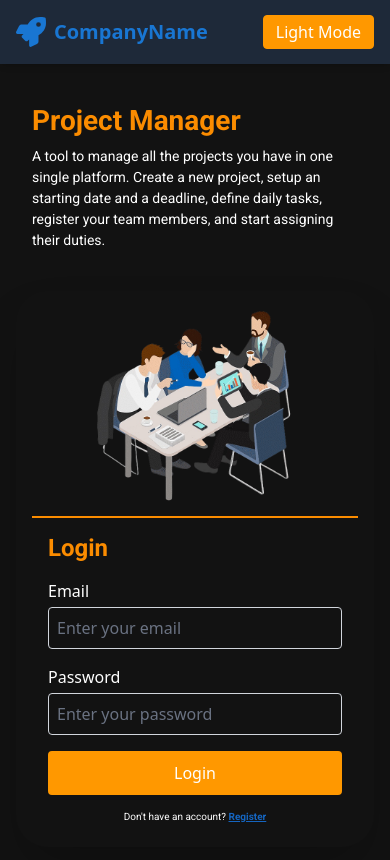
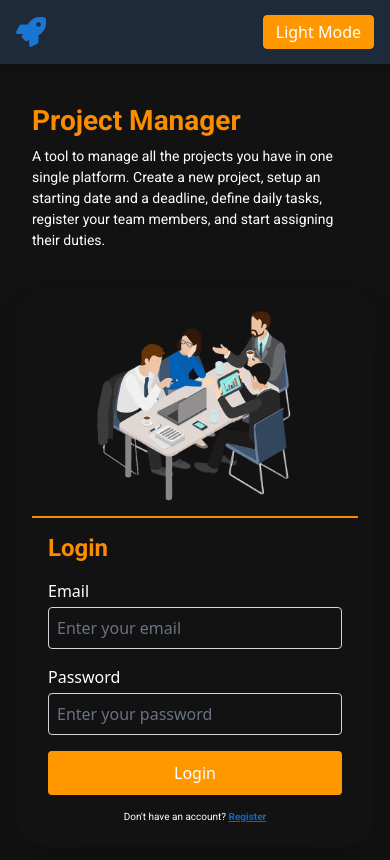
Before and after one commit to martinvega2003/devops-task-manager, a React (Vite) app in the folder client/: page /login in a window 390 px wide. Shown: the top 860 px of the page. Built offline with nearby package versions, Linux system fonts and the light colour scheme.

Commit message:
Fix: Navbar component is now responsive

```diff
--- a/client/src/components/Navbar.jsx
+++ b/client/src/components/Navbar.jsx
@@ -12,7 +12,7 @@ const Navbar = () => {
       {/* Left side: Logo */}
       <div className="flex items-center">
         <FaRocket className="text-primary text-3xl" />
-        <span className="ml-2 text-xl font-bold text-primary">CompanyName</span>
+        <span className="ml-2 text-xl font-bold text-primary hidden sm:block">CompanyName</span>
       </div>
 
       {/* Right side: Buttons */}
```
